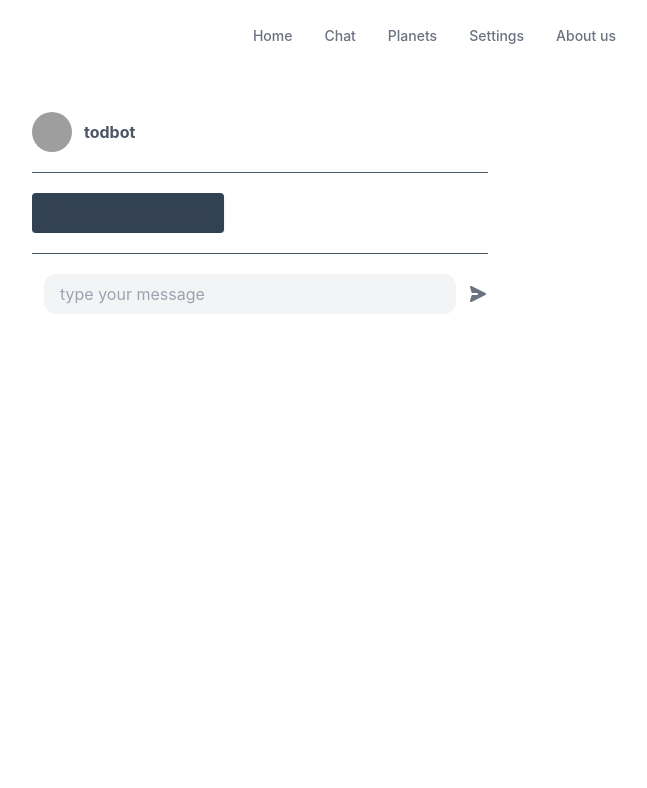
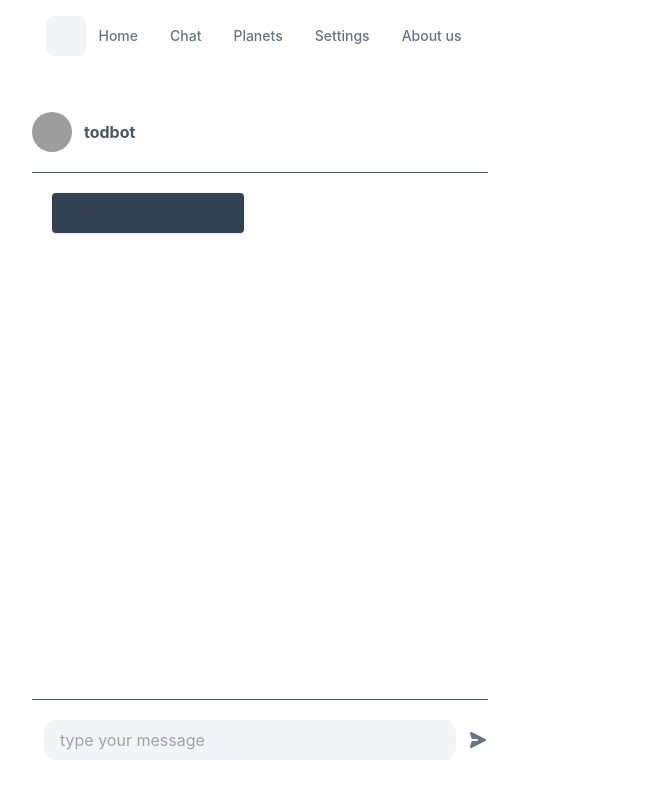
Before and after one commit to dot-ht/web-app, a React (Create React App) app: page /chat in a window 1280 px wide. Shown: the top 788 px of the page, without its empty margins (380-1027 px from the left). Built offline with nearby package versions, Linux system fonts and the light colour scheme; grey boxes are pictures that could not be loaded.

Commit message:
[FIX] Chat overflow

```diff
--- a/package.json
+++ b/package.json
@@ -10,6 +10,7 @@
     "react-dom": "^17.0.2",
     "react-scripts": "5.0.0",
     "react-spring": "^9.4.4",
+    "tailwind-scrollbar-hide": "^1.1.7",
     "web-vitals": "^2.1.0"
   },
   "scripts": {
--- a/public/index.html
+++ b/public/index.html
@@ -27,9 +27,9 @@
     -->
     <title>React App</title>
   </head>
-  <body class="min-h-screen h-full bg-white dark:bg-slate-900">
+  <body class="max-h-screen bg-white dark:bg-slate-900">
     <noscript>You need to enable JavaScript to run this app.</noscript>
-    <div id="root" class="min-h-screen h-full"></div>
+    <div id="root" class="max-h-screen h-full"></div>
     <!--
       This HTML file is a template.
       If you open it directly in the browser, you will see an empty page.
--- a/src/App.jsx
+++ b/src/App.jsx
@@ -13,12 +13,12 @@ import './App.css';
 
 const App = () => {
   return (
-    <div className="App min-h-screen bg-white dark:bg-slate-900">
+    <div className="App flex flex-col h-full max-h-screen bg-white dark:bg-slate-900">
       <Navigation />
       <Routes>
         <Route path="/" element={<Home />} />
         <Route path="/chat" element={<Chat />} />
-        <Route path="planets" element={<Planets />} />
+        <Route path="/planets" element={<Planets />} />
       </Routes>
     </div>
   );
--- a/src/components/Chat/Chat.jsx
+++ b/src/components/Chat/Chat.jsx
@@ -40,15 +40,10 @@ const Chat = () => {
       });
   }
 
-/*   useEffect(()=>{
-    getData(setMessages, 'chat_log.json')
-  },[]) */
-
   useEffect(()=>{
     getData(setBot, 'bot.json')
   },[]
   )
-
 
   const handleSubmit = async (event) => {
     messages.push(
@@ -71,21 +66,19 @@ const Chat = () => {
   };
 
     return  (
-      <div className="flex w-full justify-center p-5">
+      <div className="flex w-full h-[calc(100vh - 72px)] justify-center p-5" style={{'height': 'calc(100vh - 72px)'}}>
         <div className="flex flex-col justify-space-a lg:w-2/5 md:w4/6 s w-full h-full p-5 rounded-xl divide-y divide-slate-600 dark:bg-slate-800">
           <div className="flex justify-self-start justify-start items-center pb-5">
             <img className="object-cover w-10 h-10 rounded-full mr-1"
               src={bot.bot_pic} alt={bot.bot_name} />
             <span className="block ml-2 font-bold text-gray-600 dark:text-white">{bot.bot_name}</span>
           </div>
-          <div className="flex flex-col bg-scroll h-full pt-5 pb-5">
-            <ul className="space-y-3 w-full h-full h-max-screen overflow-auto">
-              {console.log(messages)}
-              {messages.map((message) => (
-                  <ChatMessage key={message.index} sender={message.sender} message={message.msg} />
-              ))}
-            </ul>
-          </div>
+          <ul className="space-y-3 w-full h-full p-5 overflow-scroll overscroll-contain scroll-smooth scrollbar-hide">
+            {console.log(messages)}
+            {messages.map((message) => (
+                <ChatMessage key={message.index} sender={message.sender} message={message.msg} />
+            ))}
+          </ul>
           <div className="flex justify-self-end justify-center pt-5">
             <form onSubmit={handleSubmit} className="flex w-full">
               <input type="text" placeholder="type your message" className="block py-2 pl-4 mx-3 bg-gray-100 rounded-xl outline-none focus:text-gray-700 w-full" name="message" value={name} onChange={(e) => setName(e.target.value)} onKeyPress={handleKeypress} required />
--- a/tailwind.config.js
+++ b/tailwind.config.js
@@ -3,5 +3,7 @@ module.exports = {
   theme: {
     extend: {},
   },
-  plugins: [],
+  plugins: [
+    require('tailwind-scrollbar-hide')
+  ],
 };
```
Also changed, not shown: 1 other file (tests, documents, lock files or other folders).
